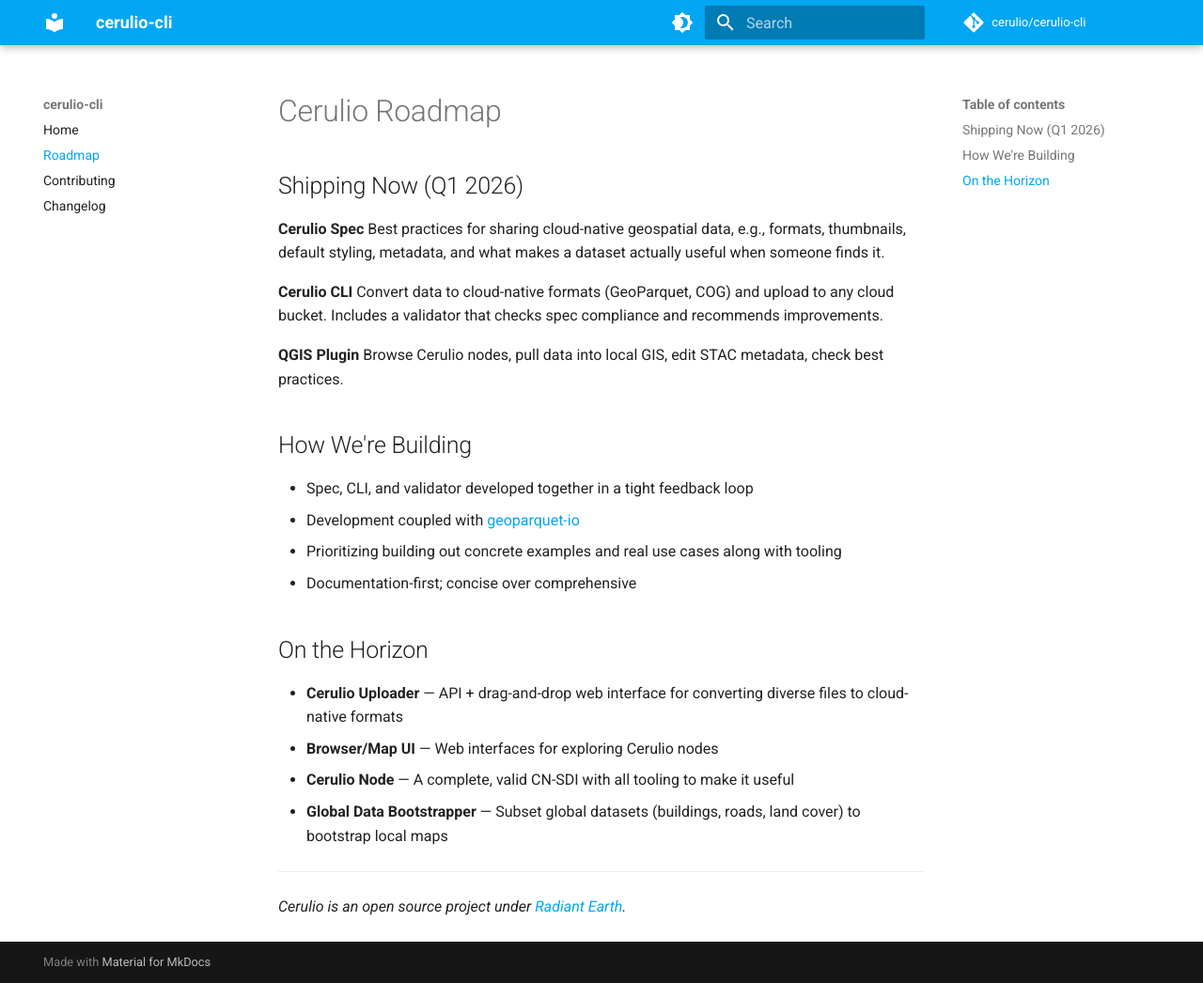
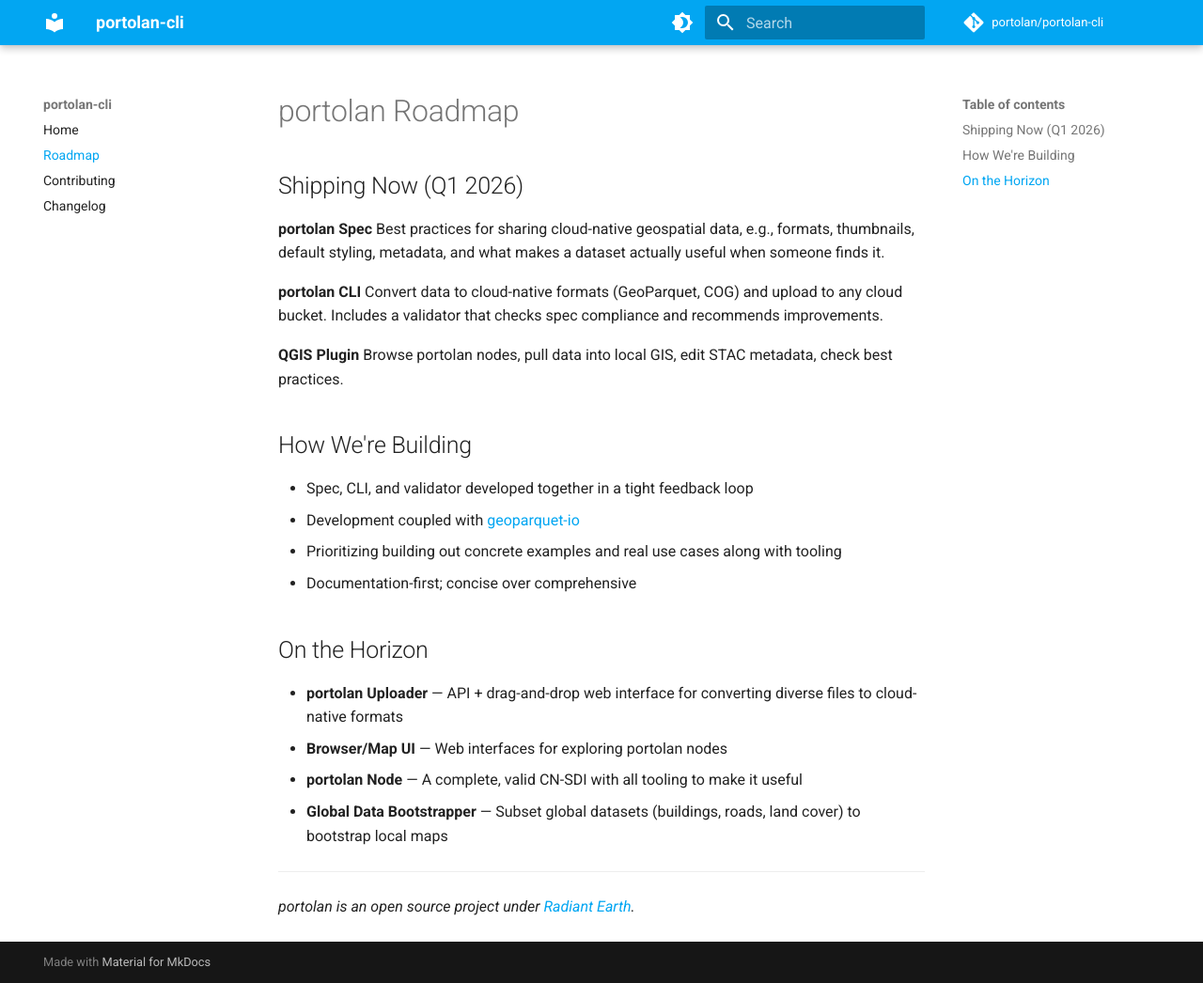
Before and after one commit to portolan-sdi/portolan-cli, an MkDocs documentation site: the page built from docs/roadmap.md, in a window 1280 px wide and 1046 px high. Shown: the whole window at 94% size. Built offline with MkDocs 1.6.1 and Material for MkDocs 9.7.7, drawn with Linux system fonts in a browser that asks for light colours; comment, search, counter and statistics services are not loaded.

Commit message:
grep replace cerulio

```diff
--- a/docs/roadmap.md
+++ b/docs/roadmap.md
@@ -1,15 +1,15 @@
-# Cerulio Roadmap
+# portolan Roadmap
 
 ## Shipping Now (Q1 2026)
 
-**Cerulio Spec**
+**portolan Spec**
 Best practices for sharing cloud-native geospatial data, e.g., formats, thumbnails, default styling, metadata, and what makes a dataset actually useful when someone finds it.
 
-**Cerulio CLI**
+**portolan CLI**
 Convert data to cloud-native formats (GeoParquet, COG) and upload to any cloud bucket. Includes a validator that checks spec compliance and recommends improvements.
 
 **QGIS Plugin**
-Browse Cerulio nodes, pull data into local GIS, edit STAC metadata, check best practices.
+Browse portolan nodes, pull data into local GIS, edit STAC metadata, check best practices.
 
 ## How We're Building
 
@@ -20,11 +20,11 @@
 
 ## On the Horizon
 
-- **Cerulio Uploader** — API + drag-and-drop web interface for converting diverse files to cloud-native formats
-- **Browser/Map UI** — Web interfaces for exploring Cerulio nodes
-- **Cerulio Node** — A complete, valid CN-SDI with all tooling to make it useful
+- **portolan Uploader** — API + drag-and-drop web interface for converting diverse files to cloud-native formats
+- **Browser/Map UI** — Web interfaces for exploring portolan nodes
+- **portolan Node** — A complete, valid CN-SDI with all tooling to make it useful
 - **Global Data Bootstrapper** — Subset global datasets (buildings, roads, land cover) to bootstrap local maps
 
 ---
 
-*Cerulio is an open source project under [Radiant Earth](https://radiant.earth).*
+*portolan is an open source project under [Radiant Earth](https://radiant.earth).*
--- a/mkdocs.yml
+++ b/mkdocs.yml
@@ -1,9 +1,9 @@
-site_name: cerulio-cli
+site_name: portolan-cli
 site_description: A CLI tool for managing cloud-native geospatial data
 site_author: Nissim Lebovits
-site_url: https://cerulio.github.io/cerulio-cli/
-repo_name: cerulio/cerulio-cli
-repo_url: https://github.com/cerulio/cerulio-cli
+site_url: https://portolan.github.io/portolan-cli/
+repo_name: portolan/portolan-cli
+repo_url: https://github.com/portolan/portolan-cli
 edit_uri: edit/main/docs/
 
 theme:
```
Also changed, not shown: README.md (+1 -1 lines), SECURITY.md (+5 -5 lines), docs/contributing.md (+4 -4 lines).
